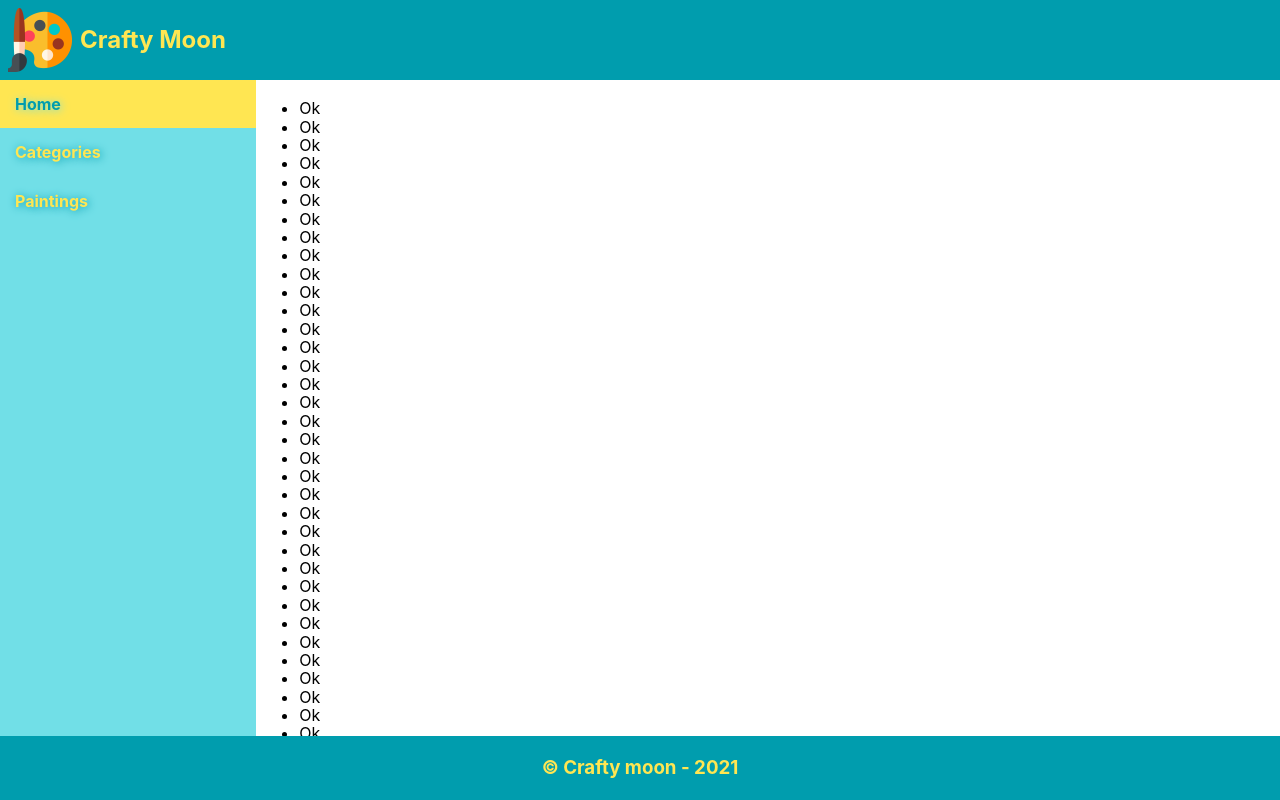
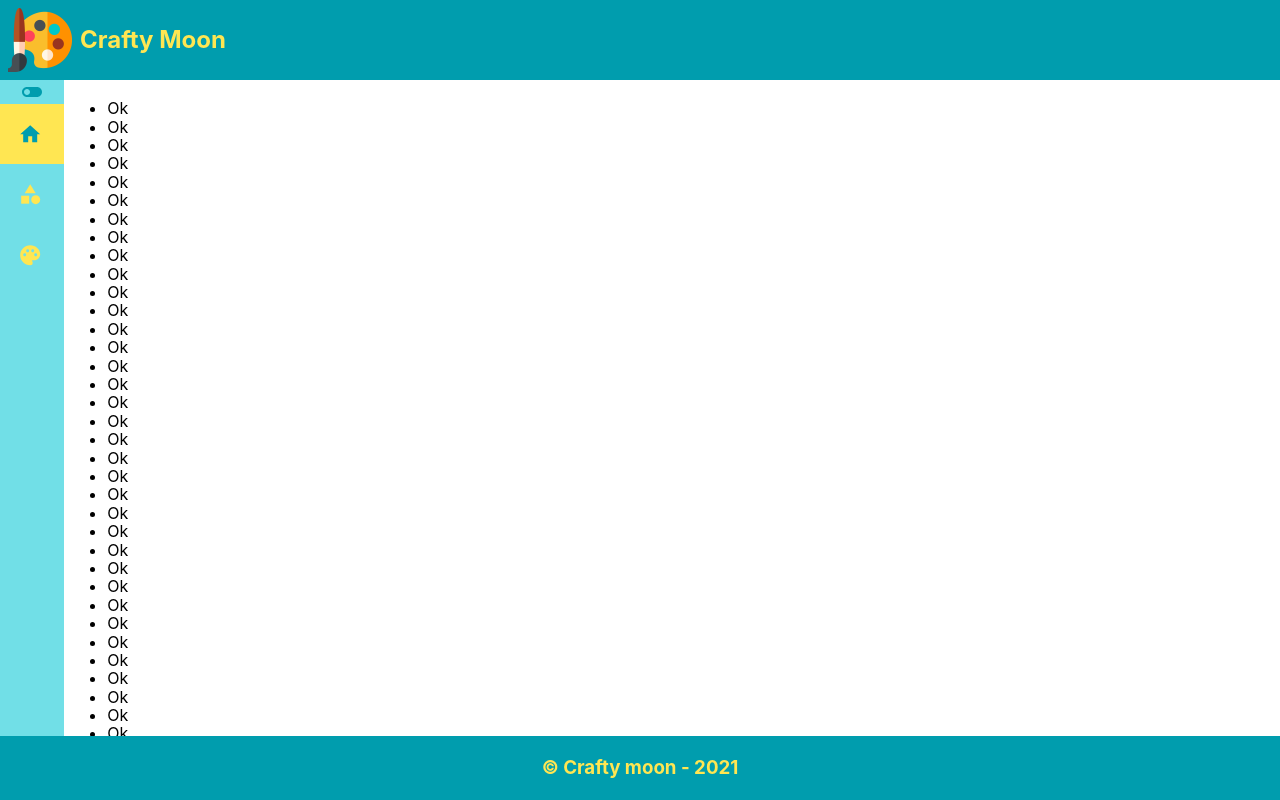
Before and after one commit to RizwanAmjad/crafty-moon-admin, a React (Create React App) app: page / in a window 1280 px wide. Built offline with nearby package versions, Linux system fonts and the light colour scheme.

Commit message:
Improved Navigation style and added toggle button to show and hide navigation labels

```diff
--- a/package.json
+++ b/package.json
@@ -8,6 +8,7 @@
     "@testing-library/user-event": "^12.8.3",
     "react": "^17.0.2",
     "react-dom": "^17.0.2",
+    "react-icons": "^4.3.1",
     "react-router-dom": "^6.2.1",
     "react-scripts": "4.0.3",
     "web-vitals": "^1.1.2"
--- a/src/components/Nav.jsx
+++ b/src/components/Nav.jsx
@@ -1,20 +1,42 @@
-import React from "react";
+import React, { useState } from "react";
 
 import { NavLink } from "react-router-dom";
+
+import {
+  MdHome,
+  MdCategory,
+  MdPalette,
+  MdToggleOff,
+  MdToggleOn,
+} from "react-icons/md";
 
 import "./styles/nav.css";
 
 function Nav(props) {
+  const [expanded, setExpanded] = useState(false);
+
   return (
-    <ul className="nav">
+    <ul className={`nav ${!expanded ? "nav-collapsed" : ""}`}>
+      <span id="expand-button" onClick={() => setExpanded(!expanded)}>
+        {expanded ? <MdToggleOn /> : <MdToggleOff />}
+      </span>
       <NavLink to="/">
-        <li className="nav-item">Home</li>
+        <li className="nav-item">
+          <MdHome />
+          <div className="nav-title">Home</div>
+        </li>
       </NavLink>
       <NavLink to="/categories">
-        <li className="nav-item">Categories</li>
+        <li className="nav-item">
+          <MdCategory />
+          <div className="nav-title">Categories</div>
+        </li>
       </NavLink>
       <NavLink to="/paintings">
-        <li className="nav-item">Paintings</li>
+        <li className="nav-item">
+          <MdPalette />
+          <div className="nav-title">Paintings</div>
+        </li>
       </NavLink>
     </ul>
   );
--- a/src/components/styles/app.css
+++ b/src/components/styles/app.css
@@ -1,6 +1,6 @@
 .container {
   display: grid;
-  grid-template-columns: 20vw auto;
+  grid-template-columns: auto 1fr;
   grid-template-rows: 5rem auto 4rem;
   height: 100vh;
 
--- a/src/components/styles/nav.css
+++ b/src/components/styles/nav.css
@@ -6,6 +6,7 @@
   height: 100%;
   margin: 0px;
   padding: 0%;
+  width: 10rem;
 }
 
 .nav a {
@@ -20,19 +21,66 @@
 }
 
 .nav .nav-item {
+  align-items: center;
+  display: flex;
   list-style-type: none;
   padding: 15px;
   transition: all 0.5s;
 }
 
-.nav .nav-item:hover,
-.nav .nav-item:focus {
+.nav .nav-item:hover {
   background-color: #c2fff9;
   color: black;
 }
 
+.nav-item svg {
+  font-size: 1.22rem;
+  padding: 0.2rem;
+}
+
+#expand-button {
+  color: #009dae;
+  display: flex;
+  font-size: 2rem;
+  justify-content: center;
+}
+
+.nav-collapsed {
+  width: 4rem;
+}
+
+.nav-collapsed .nav-title {
+  opacity: 0;
+  font-size: 0%;
+}
+
+.nav-collapsed svg {
+  font-size: 1.5rem;
+}
+
+.nav-collapsed .nav-title {
+  width: 0%;
+}
+
+.nav,
+.nav svg,
+.nav .nav-title {
+  transition: 1s font-size ease-in-out, 1s width ease-in-out,
+    1s opacity ease-in-out;
+}
+
 @media only screen and (max-width: 800px) {
+  /*
+  TODO: for mobiles and Tablets
+  */
   .nav {
     display: flex;
+    width: 100%;
+    overflow-x: auto;
+  }
+
+  #expand-button {
+    align-items: center;
+    padding: 0% 1rem;
   }
 }
```
Also changed, not shown: 1 other file (tests, documents, lock files or other folders).
